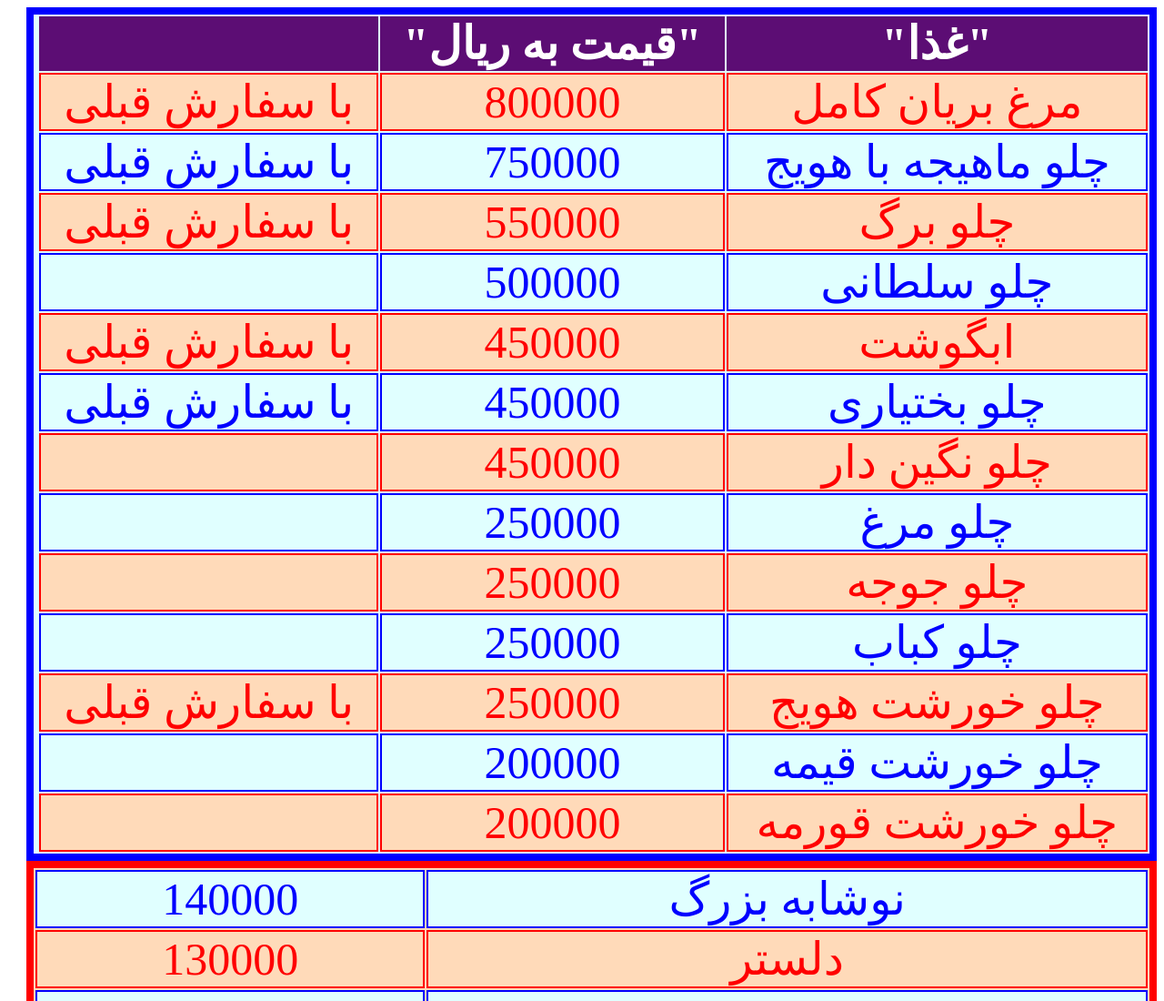
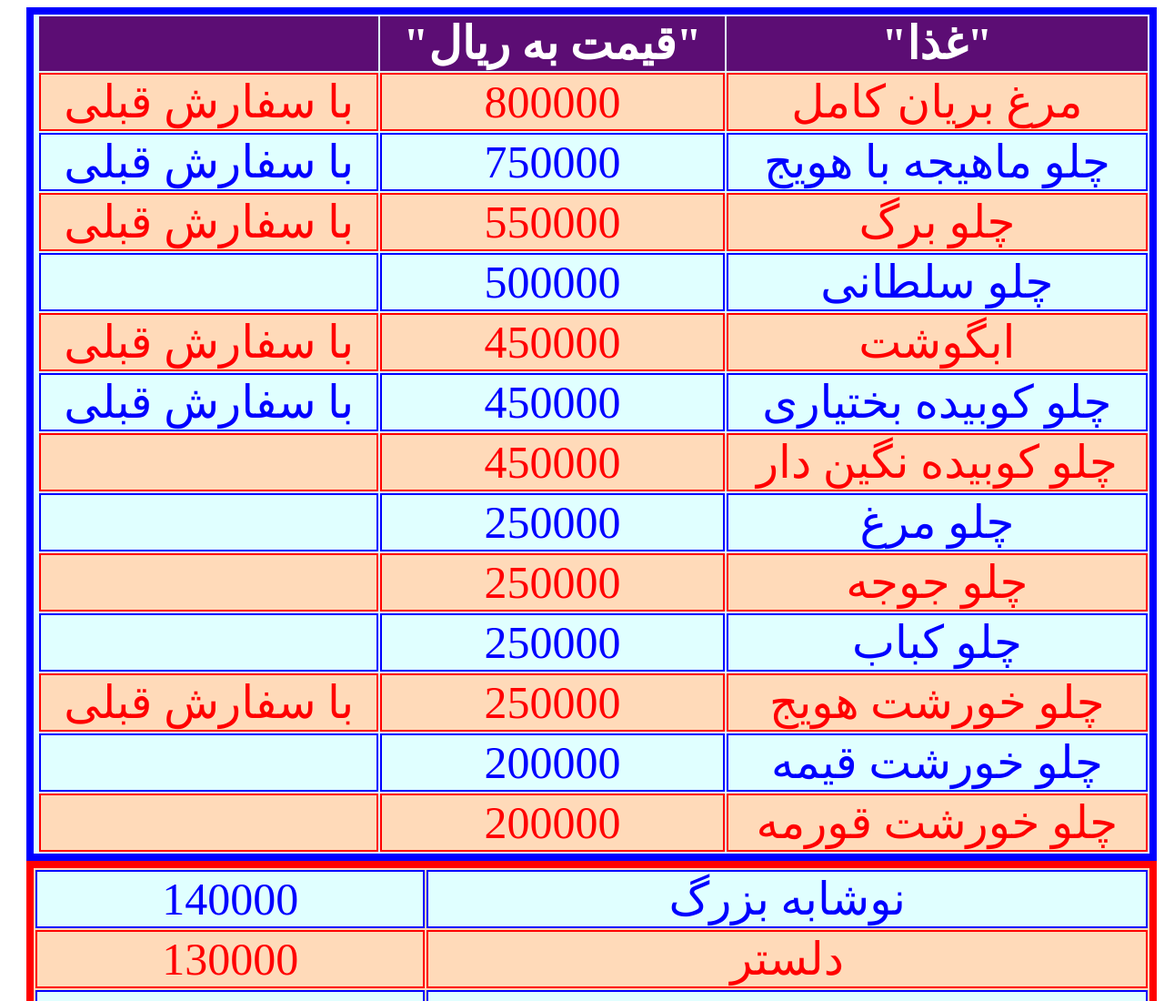
Before and after one commit to Sinarrrr/res, a plain HTML site: page Restoran.htm in a window 1280 px wide. Shown: the top 1100 px of the page at 91% size. Drawn offline with Linux system fonts and the light colour scheme.

```diff
--- a/Restoran.htm
+++ b/Restoran.htm
@@ -37,12 +37,12 @@
 <td class=a> با سفارش قبلی </td>
 </tr>
 <tr>
-<td class=b> چلو بختیاری </td>
+<td class=b> چلو کوبیده بختیاری </td>
 <td class=b> 450000 </td>
 <td class=b> با سفارش قبلی </td>
 </tr>
 <tr>
-<td class=a> چلو نگین دار </td>
+<td class=a> چلو کوبیده نگین دار </td>
 <td class=a> 450000 </td>
 <td class=a></td>
 </tr>
```
